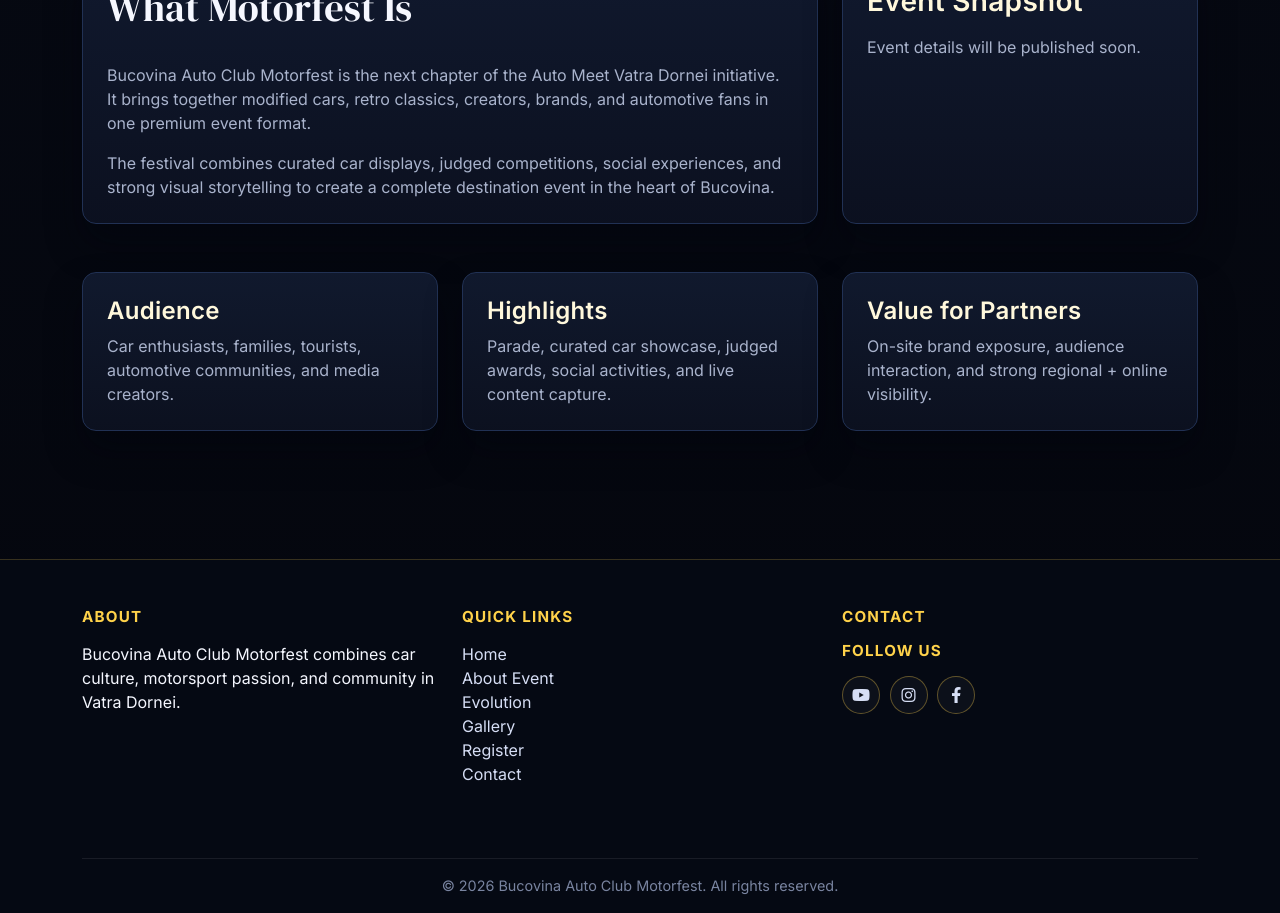
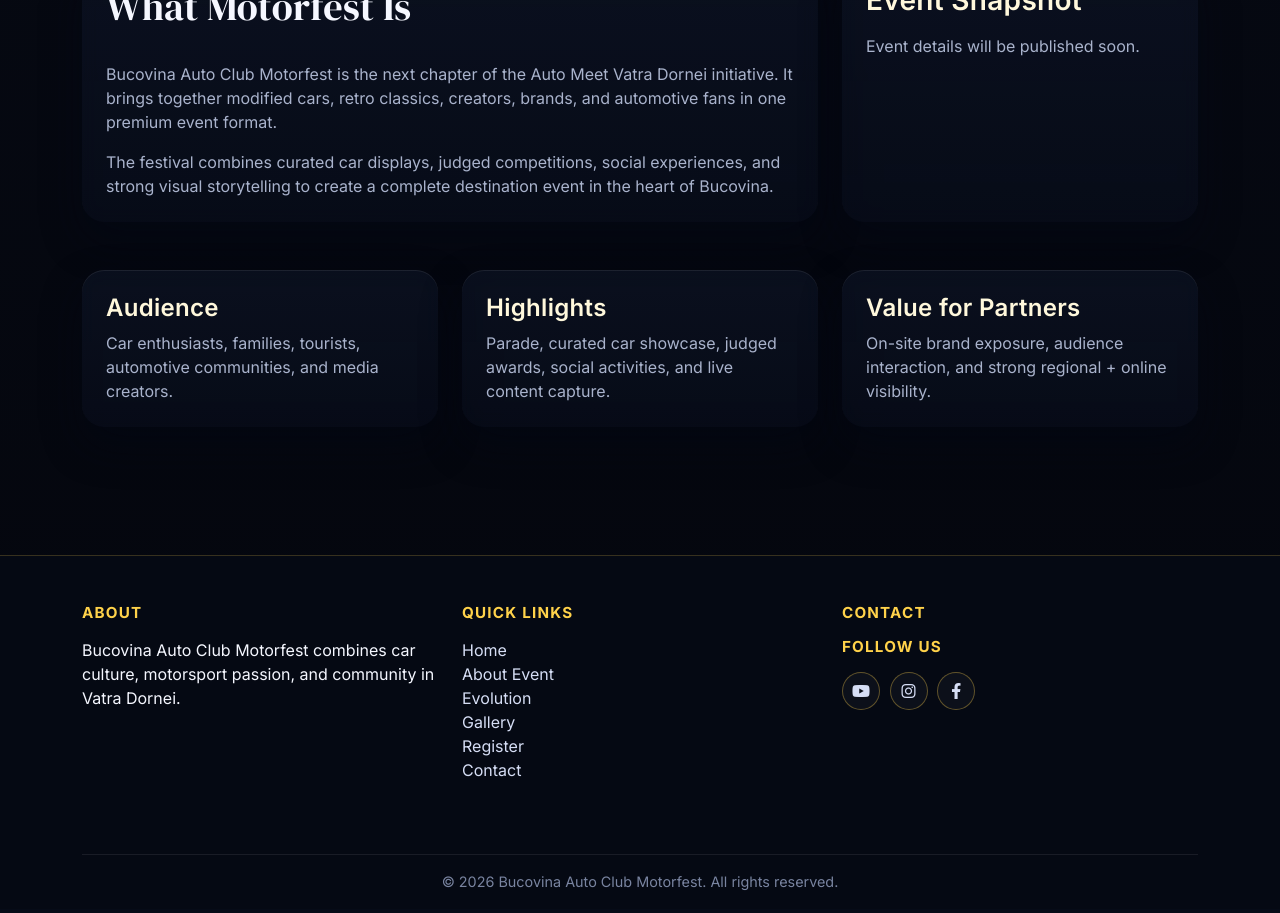
Before and after one commit to adynetro/bacmotorfest, a Django app: page /about/ in a window 1280 px wide. Shown: the part 1072-1985 px from the top of the page. After the commit the page ends 1962 px from the top, so only its background shows below. Run offline with Django 5.2, Linux system fonts and the light colour scheme; data that the repository does not hold is empty.

Commit message:
Modernize About and Why Join section cards
- Add soft-panel card style with rounded glass effect
- Remove hard rectangular look by dropping visible card borders
- Apply new style to homepage About Event + Why Join cards
- Apply same modern style to About page content cards

Co-authored-by: Copilot <223556219+Copilot@users.noreply.github.com>

```diff
--- a/core/templates/about.html
+++ b/core/templates/about.html
@@ -73,7 +73,7 @@
 <div class="container py-5">
     <div class="row g-4">
         <div class="col-lg-8">
-            <div class="card h-100">
+            <div class="card soft-panel h-100">
                 <div class="card-body p-4">
                     <h2 class="section-title text-start">What Motorfest Is</h2>
                     <p class="card-text">
@@ -89,7 +89,7 @@
             </div>
         </div>
         <div class="col-lg-4">
-            <div class="card h-100">
+            <div class="card soft-panel h-100">
                 <div class="card-body p-4">
                     <h3 class="card-title mb-3">Event Snapshot</h3>
                     {% if event %}
@@ -106,7 +106,7 @@
 
     <div class="row mt-4 g-4">
         <div class="col-md-4">
-            <div class="card h-100">
+            <div class="card soft-panel feature-card h-100">
                 <div class="card-body p-4">
                     <h4 class="card-title">Audience</h4>
                     <p class="card-text mb-0">Car enthusiasts, families, tourists, automotive communities, and media creators.</p>
@@ -114,7 +114,7 @@
             </div>
         </div>
         <div class="col-md-4">
-            <div class="card h-100">
+            <div class="card soft-panel feature-card h-100">
                 <div class="card-body p-4">
                     <h4 class="card-title">Highlights</h4>
                     <p class="card-text mb-0">Parade, curated car showcase, judged awards, social activities, and live content capture.</p>
@@ -122,7 +122,7 @@
             </div>
         </div>
         <div class="col-md-4">
-            <div class="card h-100">
+            <div class="card soft-panel feature-card h-100">
                 <div class="card-body p-4">
                     <h4 class="card-title">Value for Partners</h4>
                     <p class="card-text mb-0">On-site brand exposure, audience interaction, and strong regional + online visibility.</p>
--- a/core/templates/base.html
+++ b/core/templates/base.html
@@ -143,6 +143,32 @@
             border-radius: 14px;
             color: var(--text);
             box-shadow: 0 20px 36px rgba(1, 4, 13, 0.45);
+        }
+
+        .soft-panel {
+            background: linear-gradient(180deg, rgba(15, 23, 42, 0.55), rgba(10, 16, 33, 0.45));
+            border: 0;
+            border-radius: 22px;
+            box-shadow:
+                0 18px 40px rgba(2, 6, 20, 0.45),
+                inset 0 1px 0 rgba(255, 255, 255, 0.08);
+            backdrop-filter: blur(8px);
+            overflow: hidden;
+        }
+
+        .soft-panel .card-body {
+            padding: 1.6rem;
+        }
+
+        .soft-panel.feature-card {
+            transition: transform 0.2s ease, box-shadow 0.2s ease;
+        }
+
+        .soft-panel.feature-card:hover {
+            transform: translateY(-3px);
+            box-shadow:
+                0 22px 44px rgba(2, 6, 20, 0.52),
+                inset 0 1px 0 rgba(255, 255, 255, 0.1);
         }
 
         .card-title {
```
Also changed, not shown: core/templates/index.html (+5 -5 lines).
